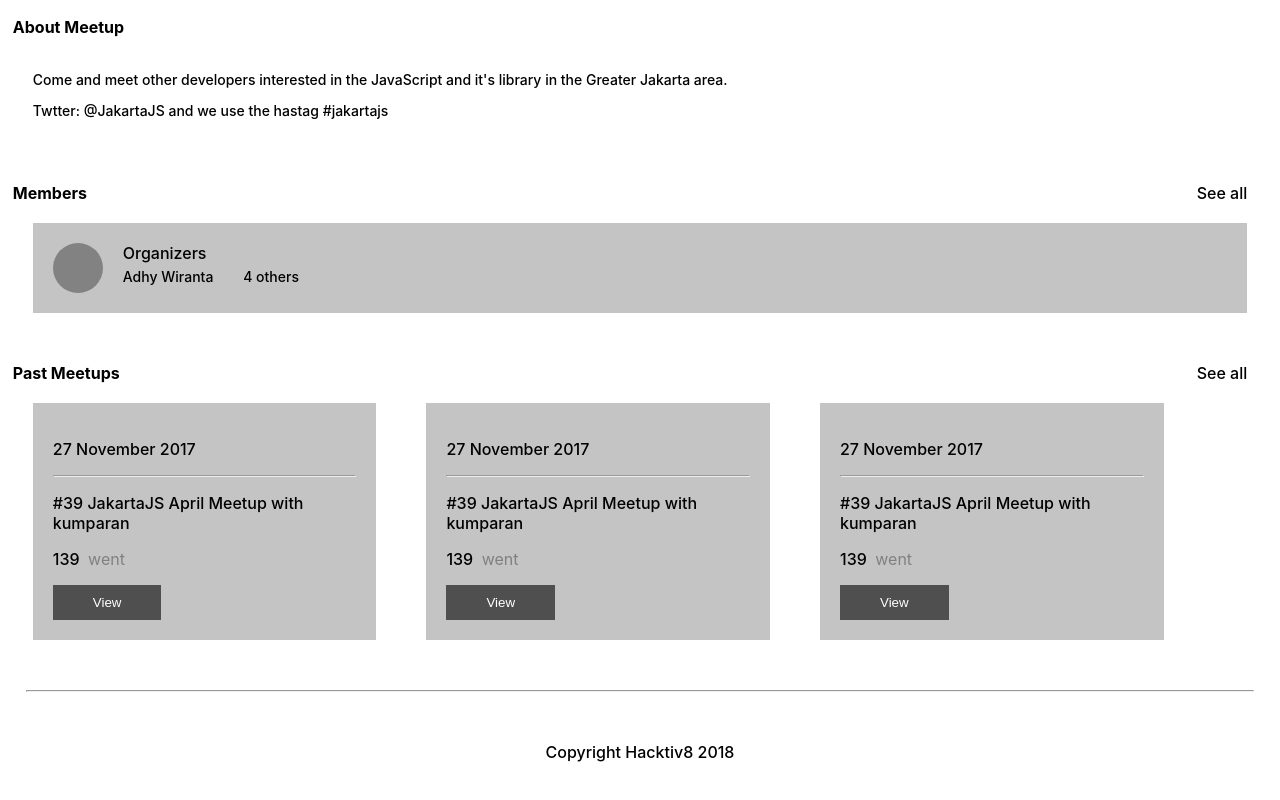
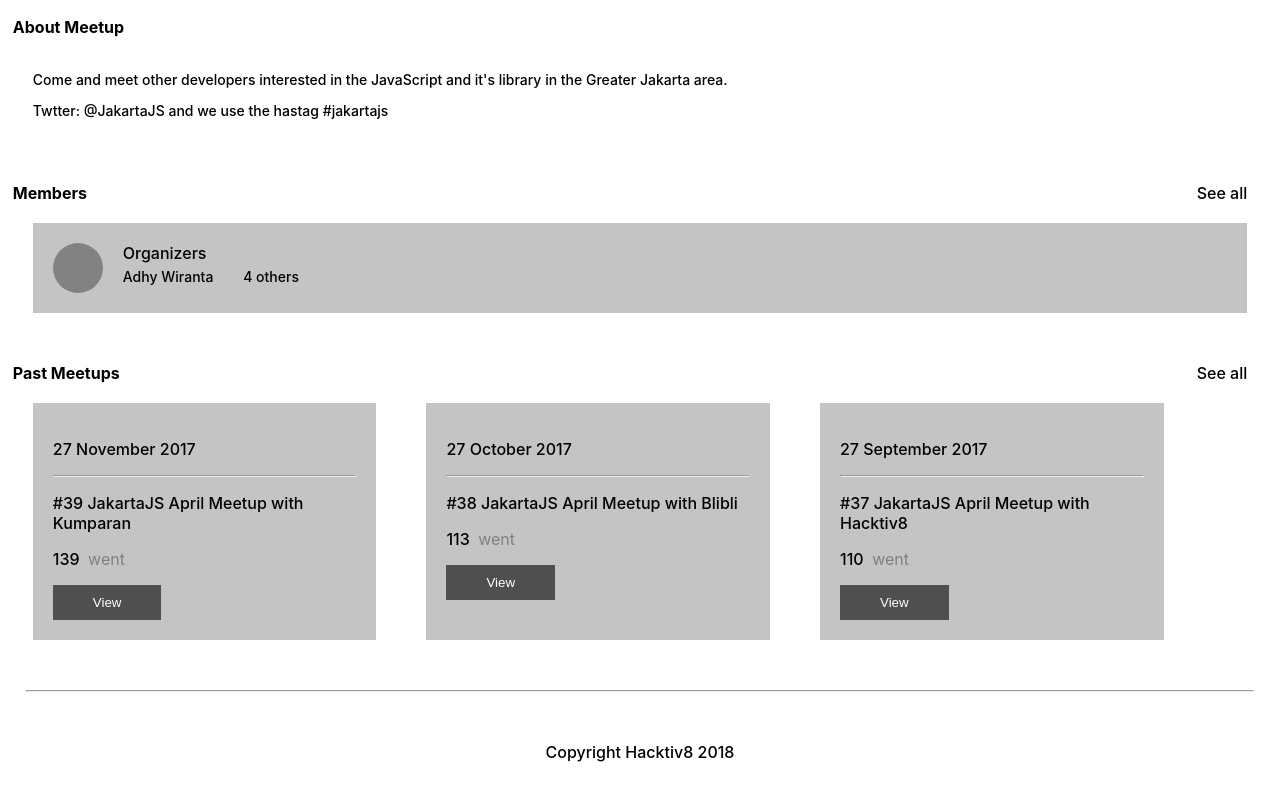
Before and after one commit to tatasulysta/assignment-1-rctn-ks-04, a React (Create React App) app: page / in a window 1280 px wide. Shown: the part 718-1518 px from the top of the page. Built offline with nearby package versions, Linux system fonts and the light colour scheme.

Commit message:
add state to pastcard and passmeet component

```diff
--- a/src/components/PastCard/index.jsx
+++ b/src/components/PastCard/index.jsx
@@ -3,13 +3,14 @@ import styles from "./styles.module.css";
 import Button from "../Button";
 export default class PastCard extends Component {
   render() {
+    const { date, description, people } = this.props.data;
     return (
       <div className={styles.container}>
-        <p>{this.props.date}</p>
+        <p>{date}</p>
         <hr className={styles.line} />
-        <p>{this.props.description}</p>
+        <p>{description}</p>
         <p>
-          {this.props.people} &nbsp;
+          {people} &nbsp;
           <span className={styles.went}>went</span>
         </p>
         <Button>View</Button>
--- a/src/components/PastMeet/index.jsx
+++ b/src/components/PastMeet/index.jsx
@@ -2,25 +2,35 @@ import React, { Component } from "react";
 import Container from "../Container";
 import PastCard from "../PastCard";
 export default class Past extends Component {
+  constructor() {
+    super();
+    this.state = [
+      {
+        date: "27 November 2017",
+        description: "#39 JakartaJS April Meetup with Kumparan",
+        people: 139,
+      },
+      {
+        date: "27 October 2017",
+        description: "#38 JakartaJS April Meetup with Blibli",
+        people: 113,
+      },
+      {
+        date: "27 September 2017",
+        description: "#37 JakartaJS April Meetup with Hacktiv8",
+        people: 110,
+      },
+    ];
+  }
   render() {
     return (
       <Container name="Past Meetups" see="See all">
         <div style={{ display: "flex", gap: "50px" }}>
-          <PastCard
-            date="27 November 2017"
-            description="#39 JakartaJS April Meetup with kumparan"
-            people="139"
-          />
-          <PastCard
-            date="27 November 2017"
-            description="#39 JakartaJS April Meetup with kumparan"
-            people="139"
-          />
-          <PastCard
-            date="27 November 2017"
-            description="#39 JakartaJS April Meetup with kumparan"
-            people="139"
-          />
+          {this.state.length > 1 ? (
+            this.state.map((data) => <PastCard data={data} />)
+          ) : (
+            <PastCard data={this.state[0]} />
+          )}
         </div>
       </Container>
     );
```
